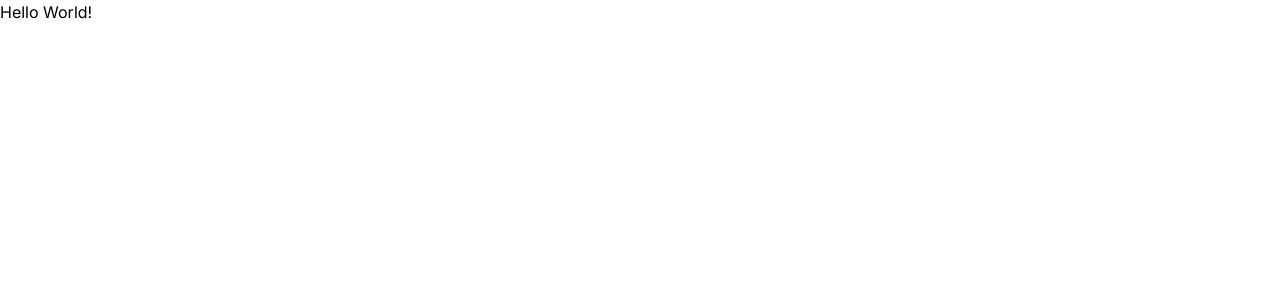
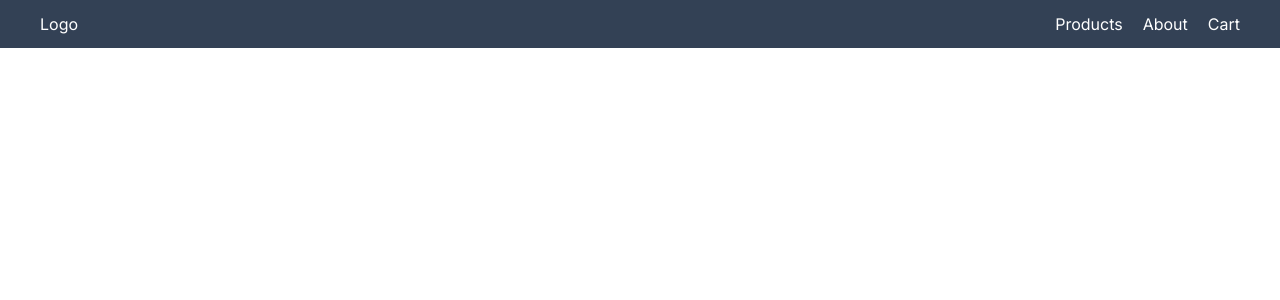
Before and after one commit to yousufislamme/shop, a Next.js app: page / in a window 1280 px wide. Shown: the top 300 px of the page. Built offline with nearby package versions, Linux system fonts and the light colour scheme.

Commit message:
add some files
install react icon and some file added for routing and more

```diff
--- /dev/null
+++ b/app/about/page.jsx
@@ -0,0 +1,5 @@
+const About = () => {
+  return <div>About</div>;
+};
+
+export default About;
--- a/app/page.js
+++ b/app/page.js
@@ -1,9 +1,10 @@
+import Header from "@/components/Header";
 import Image from "next/image";
 
 export default function Home() {
   return (
     <main>
-      <h1>Hello World!</h1>
+      <Header />
     </main>
   );
 }
--- /dev/null
+++ b/app/products/[slug]/page.jsx
@@ -0,0 +1,12 @@
+import Header from "@/components/Header";
+
+const SingleProduct = () => {
+  return (
+    <>
+      <Header />
+      SingleProduct
+    </>
+  );
+};
+
+export default SingleProduct;
--- /dev/null
+++ b/app/products/page.jsx
@@ -0,0 +1,75 @@
+"use client";
+import Header from "@/components/Header";
+import Link from "next/link";
+import { useEffect, useState } from "react";
+import { CiGrid2H, CiGrid41 } from "react-icons/ci";
+
+const Products = () => {
+  const [product, setProduct] = useState([]);
+  useEffect(() => {
+    fetch("https://fakestoreapi.com/products")
+      .then((res) => res.json())
+      .then((Data) => setProduct(Data));
+  }, []);
+  const idsToRemove = [1, 6, 8, 10, 11, 13, 14];
+  const newArray = product.filter((item) => !idsToRemove.includes(item.id));
+  console.log(newArray);
+
+  const [isColumnLayout, setIsColumnLayout] = useState(true);
+
+  const toggleLayout = () => {
+    setIsColumnLayout((prev) => !prev);
+  };
+  return (
+    <>
+      <Header />
+      <div className="container mx-auto px-10">
+        <div className="my-1 flex items-center justify-between">
+          <h1 className="text-2xl font-semibold">Products</h1>
+          <div>
+            <button
+              onClick={toggleLayout}
+              className="rounded-md bg-gray-300 px-2 py-2 shadow-lg"
+            >
+              {isColumnLayout ? (
+                <CiGrid2H className="text-xl" />
+              ) : (
+                <CiGrid41 className="text-xl" />
+              )}
+            </button>
+          </div>
+        </div>
+        {/* all products fetch with map*/}
+        <div>
+          <div
+            className={`${isColumnLayout ? "grid " : "grid grid-cols-4"}  gap-5 bg-slate-200`}
+          >
+            {newArray.map((item, index) => (
+              <div
+                id={item.id}
+                className={`${isColumnLayout ? "flex" : "flex-none"} bg-blue-400`}
+              >
+                <img
+                  className="h-[300px] min-w-[300px] gap-5 bg-no-repeat object-cover object-top "
+                  src={item.image}
+                  alt={item.title}
+                />
+                <div className="px-3 py-2">
+                  <h1 className="mb-2 text-lg font-semibold leading-6">
+                    <Link href="">{item.title}</Link>
+                  </h1>
+                  <p>
+                    {item.rating.rate}({item.rating.count})
+                  </p>
+                  <p className="text-2xl ">${item.price}</p>
+                </div>
+              </div>
+            ))}
+          </div>
+        </div>
+      </div>
+    </>
+  );
+};
+
+export default Products;
--- /dev/null
+++ b/components/Header.jsx
@@ -0,0 +1,24 @@
+import Link from "next/link";
+
+const Header = () => {
+   return (
+      <header>
+         <div className="items-center justify-between px-10 py-3 bg-slate-700 flex text-white">
+            <div>
+               <Link href="/">
+                  <h1>Logo</h1>
+               </Link>
+            </div>
+            <div>
+               <ul className="flex gap-5">
+                  <li><Link href='/products'>Products</Link></li>
+                  <li><Link href='/about'>About</Link></li>
+                  <li><Link href='/cart'>Cart</Link></li>
+               </ul>
+            </div>
+         </div>
+      </header>
+   );
+};
+
+export default Header;
--- a/next.config.mjs
+++ b/next.config.mjs
@@ -1,4 +1,6 @@
 /** @type {import('next').NextConfig} */
-const nextConfig = {};
+const nextConfig = {
+
+};
 
 export default nextConfig;
--- a/package.json
+++ b/package.json
@@ -11,7 +11,8 @@
   "dependencies": {
     "next": "14.1.0",
     "react": "^18",
-    "react-dom": "^18"
+    "react-dom": "^18",
+    "react-icons": "^5.0.1"
   },
   "devDependencies": {
     "autoprefixer": "^10.0.1",
```
Also changed, not shown: 1 other file (tests, documents, lock files or other folders).
